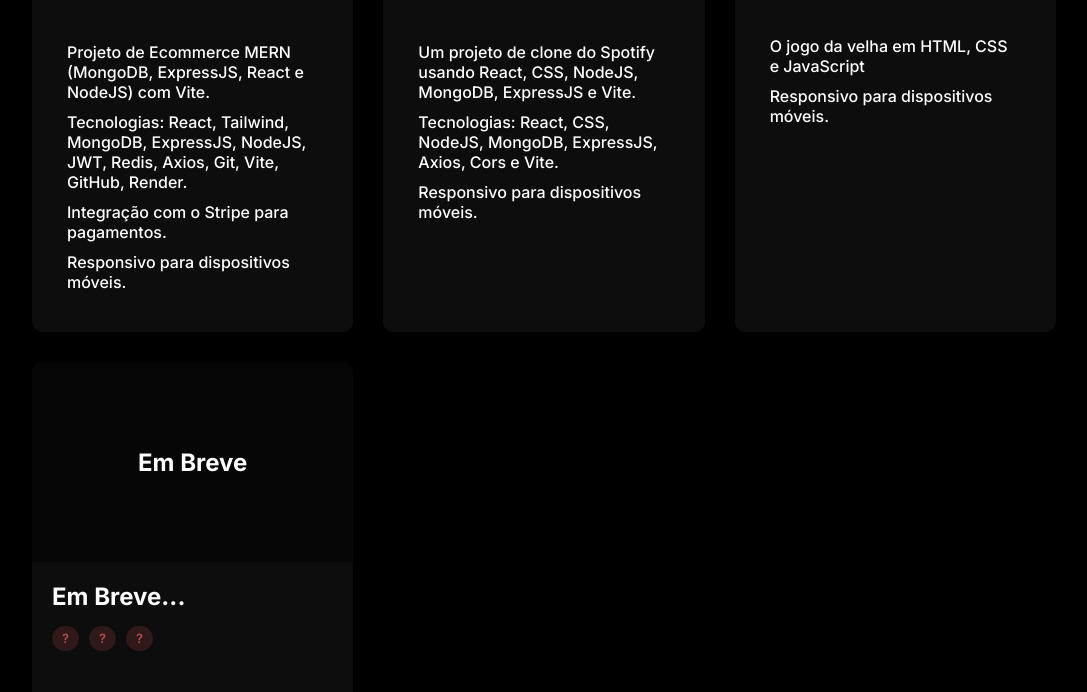
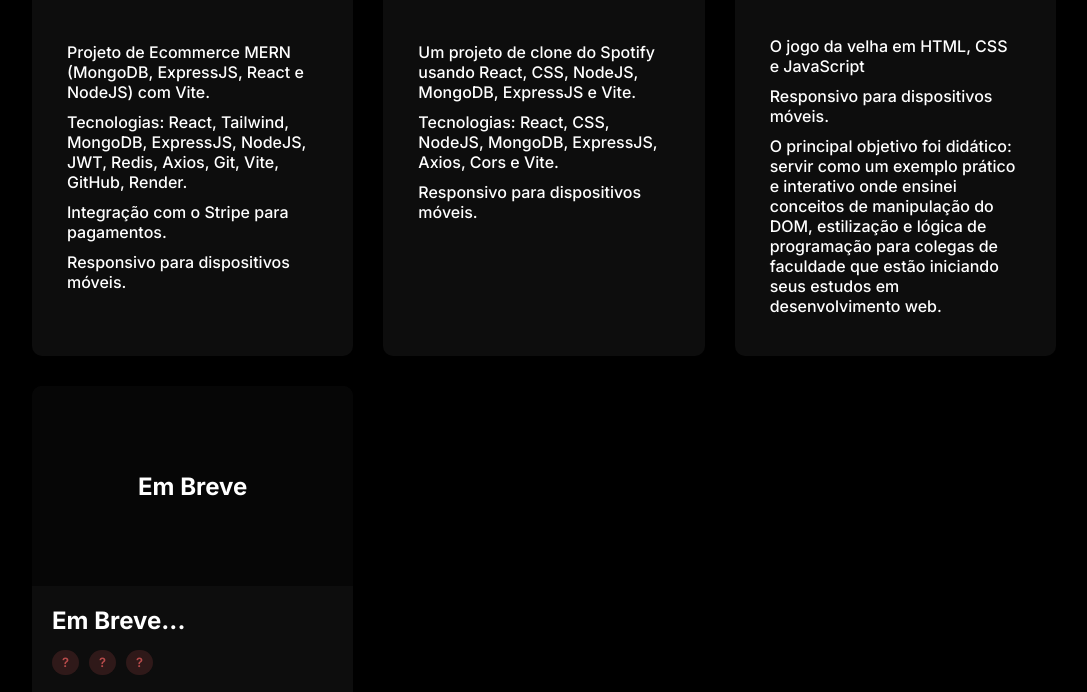
Before and after one commit to grilo-org/20250704_095444_candidato_CarlosZeyy_portfolio, a plain HTML site: page index.html in a window 1280 px wide. Shown: the part 2080-2772 px from the top of the page, without its empty margins (96-1183 px from the left). Drawn offline with nearby package versions, Linux system fonts and the light colour scheme; files whose address does not match are found by name; a web font is replaced by a local one.

Commit message:
meu portfólio

```diff
--- a/index.html
+++ b/index.html
@@ -236,6 +236,9 @@
                             <div class="description">
                                 <p>O jogo da velha em HTML, CSS e JavaScript</p>
                                 <p>Responsivo para dispositivos móveis.</p>
+                                <p>O principal objetivo foi didático: servir como um exemplo prático e interativo onde
+                                    ensinei conceitos de manipulação do DOM, estilização e lógica de programação para
+                                    colegas de faculdade que estão iniciando seus estudos em desenvolvimento web.</p>
                             </div>
                         </div>
                     </div>
```
